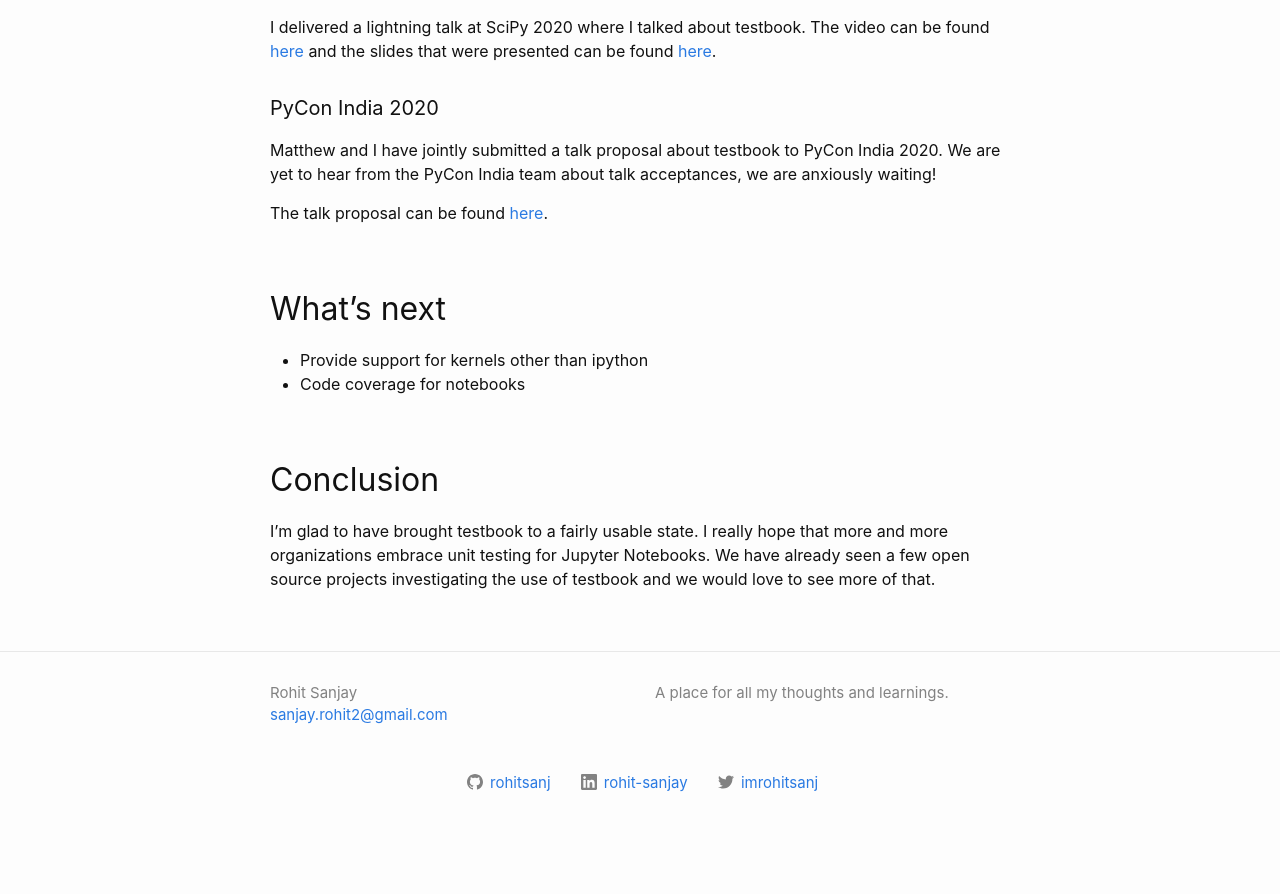
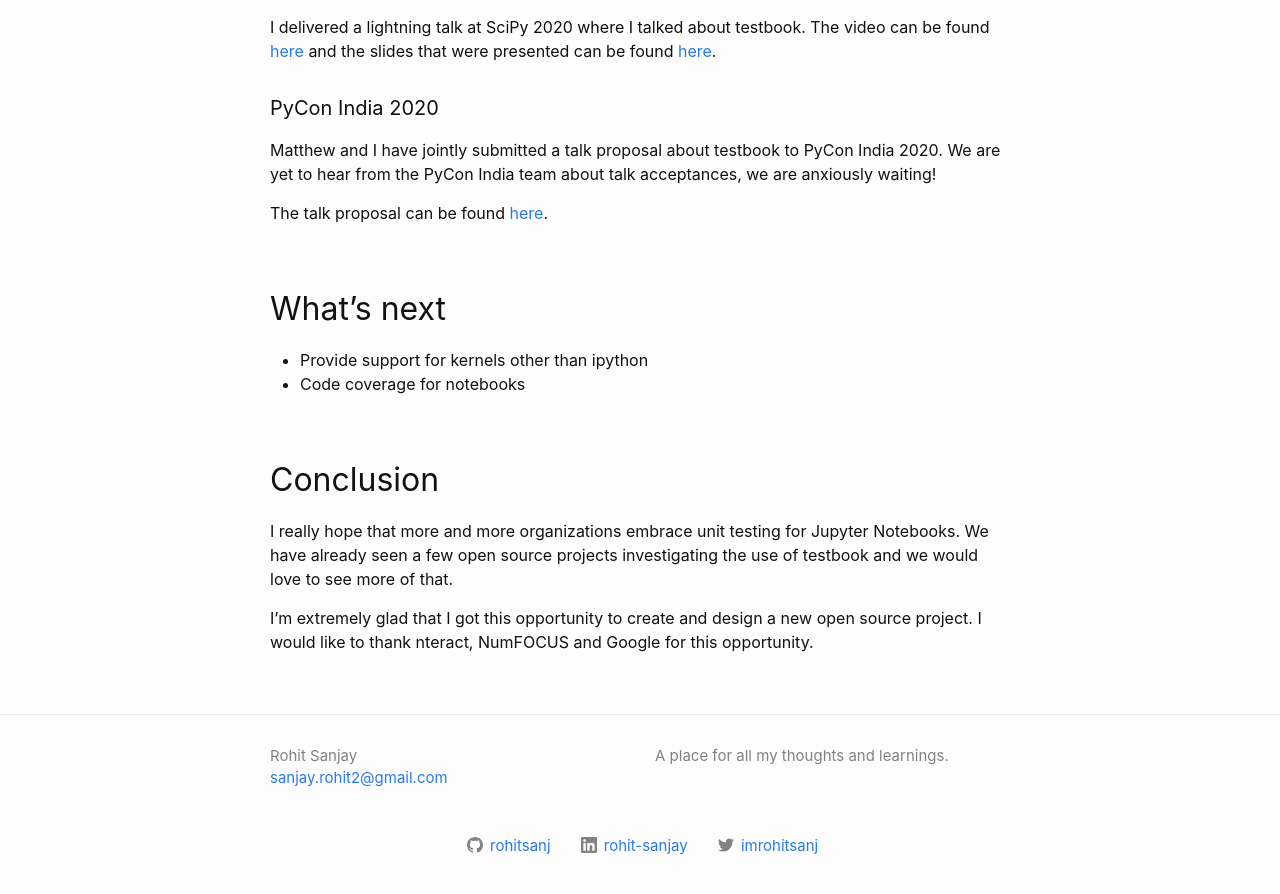
Before and after one commit to rohitsanj/rohitsanj.github.io, a Jekyll site: the page built from _gsoc/final.md, in a window 1280 px wide and 900 px high, scrolled down 1117 px. Shown: the top 894 px of the window. Built offline with Jekyll 4.4.1, drawn with Linux system fonts in a browser that asks for light colours; comment, search, counter and statistics services are not loaded; before the commit the page ends 1954 px from its top, so only the background shows below that.

Commit message:
refactor

```diff
--- a/_gsoc/final.md
+++ b/_gsoc/final.md
@@ -44,7 +44,9 @@ The talk proposal can be found [here](https://in.pycon.org/cfp/2020/proposals/un
 
 ## Conclusion
 
-I'm glad to have brought testbook to a fairly usable state. I really hope that more and more organizations embrace unit testing for Jupyter Notebooks. We have already seen a few open source projects investigating the use of testbook and we would love to see more of that.
+I really hope that more and more organizations embrace unit testing for Jupyter Notebooks. We have already seen a few open source projects investigating the use of testbook and we would love to see more of that.
+
+I'm extremely glad that I got this opportunity to create and design a new open source project. I would like to thank nteract, NumFOCUS and Google for this opportunity.
 
 [testbook]: https://github.com/nteract/testbook
 [releases]: https://pypi.org/project/testbook/#history
```
